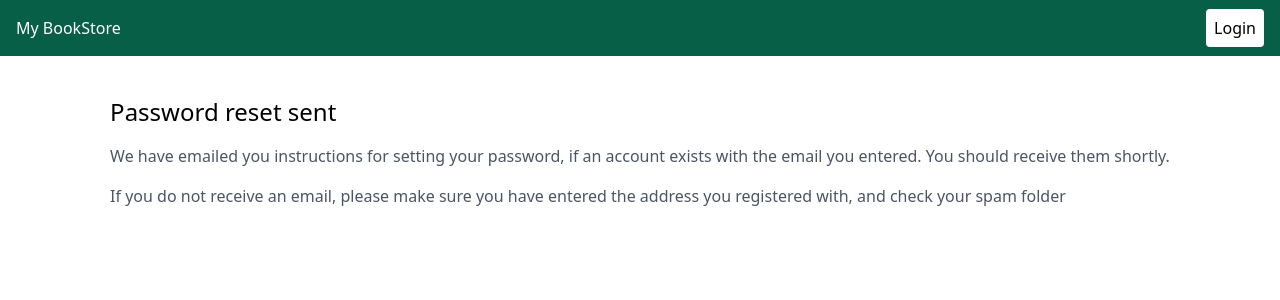
After one commit to WadhwaniAI/djangoPractice, a Django app: template jango/bookstore/templates/registration/password_reset_done.html in a window 1280 px wide. The commit adds this page. Shown: the top 300 px of the page. Run offline with Django 4.2, Linux system fonts and the light colour scheme; the template is opened without the code that fills it, so the values that code supplies are empty.

Commit message:
reset password

```diff
--- /dev/null
+++ b/jango/bookstore/templates/registration/password_reset_done.html
@@ -0,0 +1,13 @@
+{% extends 'base.html' %}
+
+{% block content %}
+
+    <div class='flex'>
+        <div class='m-auto'>
+            <h1 class='text-2xl'>Password reset sent</h1>
+            <p class='mt-4 text-gray-600'>We have emailed you instructions for setting your password, if an account exists with the email you entered. You should receive them shortly.</p>
+            <p class='mt-4 text-gray-600'>If you do not receive an email, please make sure you have entered the address you registered with, and check your spam folder</p>
+        </div>
+    </div>
+
+{% endblock  %}
--- a/jango/bookstore/templates/registration/password_reset_form.html
+++ b/jango/bookstore/templates/registration/password_reset_form.html
@@ -2,8 +2,9 @@
 
 
 {% block content %}
-    <form action=' ' method='post'>
+    <form action='' method='post'>
         {% csrf_token %}
+        <label for='email'>Email</label>
         <input type='email' name='email' class='border rounded p-1'
             placeholder='Enter your email'>
         <input type='submit'
```
